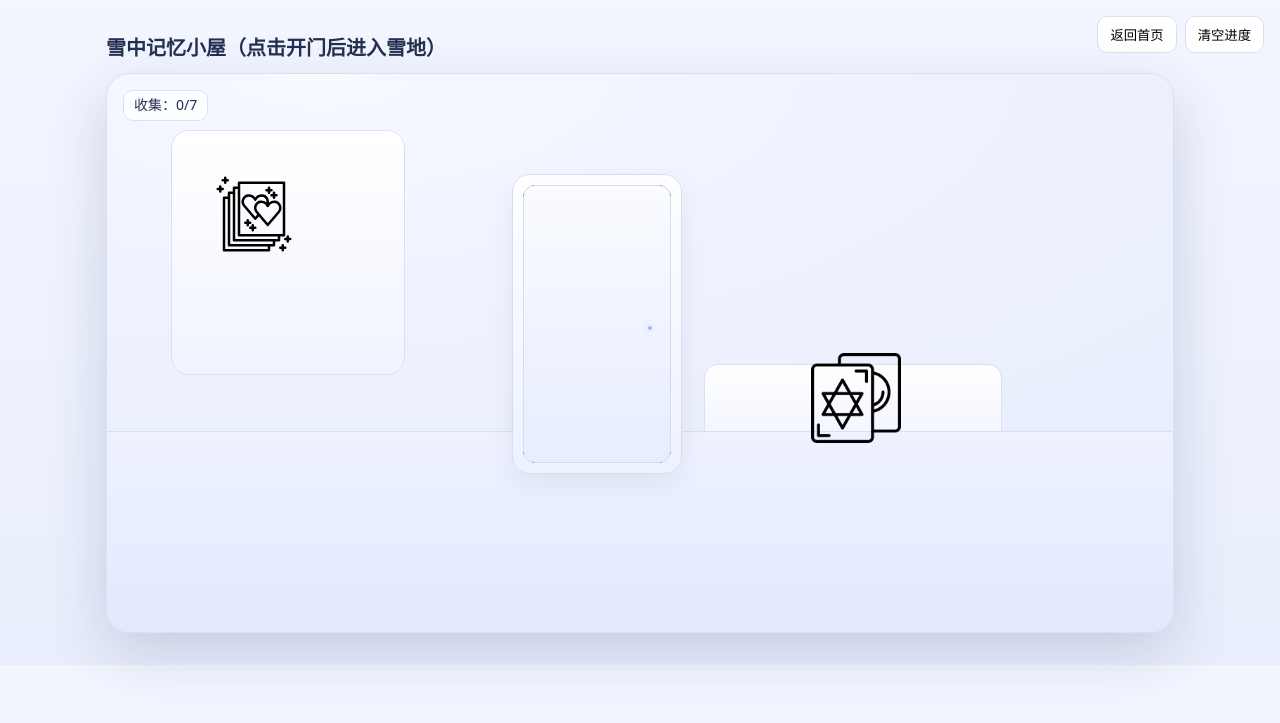
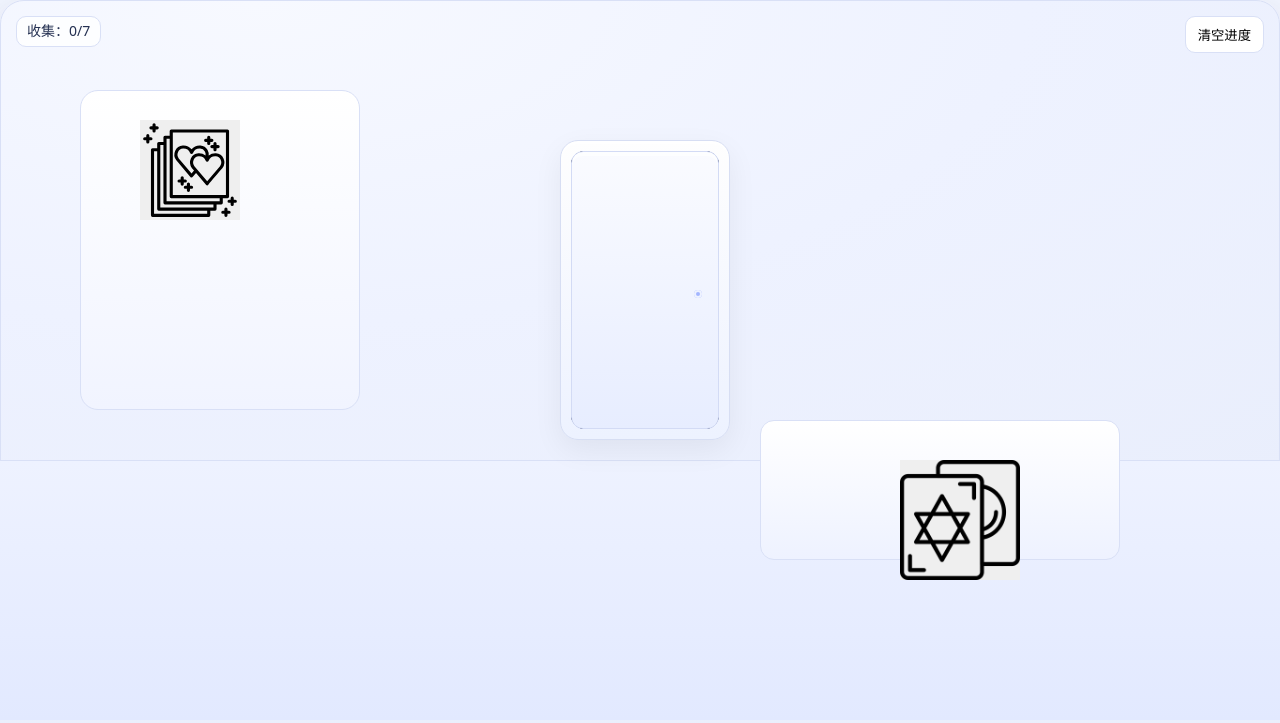
Before and after one commit to flyinyanzi/snow, a plain HTML site: page index.html in a window 1280 px wide. Drawn offline with Linux system fonts and the light colour scheme.

Commit message:
Update index.html
更新首页：相对位置固定

```diff
--- a/index.html
+++ b/index.html
@@ -1,123 +1,127 @@
+<!-- =====================
+File: index.html  （房间/首页 · 固定画布 1280×720）
+说明：
+1) 需要 /js/collect.js
+2) 素材：/assets/memory.svg, /assets/divination.png （可先用占位色）
+===================== -->
 <!doctype html>
 <html lang="zh-CN">
 <head>
   <meta charset="utf-8" />
-  <meta name="viewport" content="width=device-width, initial-scale=1" />
-  <title>房间之门 · 示例</title>
+  <meta name="viewport" content="width=device-width, initial-scale=1, viewport-fit=cover" />
+  <title>小房间 · 首页（固定画布）</title>
   <style>
-    :root{ --bg:#e9eefc; --room:#fff; --ink:#253152; --line:#d9e0f6; --shadow:0 20px 60px rgba(35,50,100,.18); --gold:#ffd899; --moon:#bcd0ff; }
-    *{box-sizing:border-box}
-    body{margin:0; font-family:ui-sans-serif,system-ui,-apple-system,Segoe UI,Roboto,Helvetica,Arial,"PingFang SC","Hiragino Sans",sans-serif; background:linear-gradient(180deg,#f3f6ff,#e9eefc); color:var(--ink);}
-    .wrap{max-width:1100px; margin:32px auto; padding:0 16px}
-    header{display:flex; justify-content:space-between; align-items:center; margin-bottom:12px}
-    h1{font-size:20px; margin:0}
-    .stage{position:relative; height:70vh; border-radius:24px; box-shadow:var(--shadow); background:radial-gradient(120% 90% at 20% 0%, #f7f9ff 0%, #eef2ff 50%, #e9eefc 100%); border:1px solid var(--line); overflow:hidden}
+    :root{ --line:#d9e0f6; --ink:#253152; --bg:#e9eefc; }
+    *{ box-sizing:border-box; }
+    html,body{ height:100%; }
+    body{ margin:0; background:linear-gradient(180deg,#f3f6ff,#e9eefc); font-family:ui-sans-serif,system-ui,-apple-system,Segoe UI,Roboto,Helvetica,Arial,"PingFang SC","Hiragino Sans",sans-serif; color:var(--ink); }
 
-    /* —— 房间地板与墙面 —— */
-    .floor{position:absolute; inset:auto 0 0 0; height:36%; background:linear-gradient(180deg,#eef2ff,#e2e9ff); border-top:1px solid #d8e0f6}
-    .bookshelf{position:absolute; left:6%; top:10%; width:22%; height:44%; background:linear-gradient(180deg,#ffffff,#f1f4ff); border:1px solid var(--line); border-radius:18px; box-shadow:inset 0 3px 0 rgba(255,255,255,.7)}
-    .desk{position:absolute; left:56%; top:52%; width:28%; height:18%; background:linear-gradient(180deg,#ffffff,#eef2ff); border:1px solid var(--line); border-radius:14px}
+    /* 外框：始终居中显示一个 16:9 舞台区域 */
+    #frame{ position:relative; width:min(100vw, 100svh * 16/9); height:calc(min(100vw, 100svh * 16/9) * 9/16); margin:0 auto; overflow:hidden; }
+    /* 固定画布：1280×720，内部元素全部用 px 定位 */
+    #world{ position:absolute; left:50%; top:50%; width:1280px; height:720px; transform-origin:center center; transform:translate(-50%,-50%) scale(1); }
 
-    /* —— 门主体 —— */
-    .door-wrap{position:absolute; left:38%; top:18%; width:170px; height:300px;}
+    /* —— 房间背景（占位形） —— */
+    .stage{ position:absolute; inset:0; border-radius:24px; border:1px solid var(--line); box-shadow:0 20px 60px rgba(35,50,100,.18); background:radial-gradient(120% 90% at 20% 0%, #f7f9ff 0%, #eef2ff 50%, #e9eefc 100%); overflow:hidden; }
+    .floor{ position:absolute; left:0; right:0; bottom:0; height:260px; background:linear-gradient(180deg,#eef2ff,#e2e9ff); border-top:1px solid var(--line); }
+    .bookshelf{ position:absolute; left:80px; top:90px; width:280px; height:320px; background:linear-gradient(180deg,#ffffff,#f1f4ff); border:1px solid var(--line); border-radius:18px; box-shadow:inset 0 3px 0 rgba(255,255,255,.7); }
+    .desk{ position:absolute; left:760px; top:420px; width:360px; height:140px; background:linear-gradient(180deg,#ffffff,#eef2ff); border:1px solid var(--line); border-radius:14px; }
 
-    .door{position:absolute; inset:0; border-radius:18px; background:linear-gradient(180deg,#fefefe,#edf2ff); border:1px solid #d7def3; box-shadow:0 10px 30px rgba(0,0,0,.06), inset 0 3px 0 rgba(255,255,255,.8); overflow:hidden; cursor:pointer}
-    /* 门框内侧的深色缝隙 */
-    .door::before{content:""; position:absolute; inset:10px; border-radius:14px; background:#0f1730; box-shadow: inset 0 0 0 1px #253369}
-
-    /* 门扇（可开合） */
-    .leaf{position:absolute; left:10px; top:10px; bottom:10px; width:calc(100% - 20px); transform-origin:left center; border-radius:12px; background:linear-gradient(180deg,#fafbff,#e7edff); border:1px solid #d3dbf5; box-shadow:inset 0 4px 0 rgba(255,255,255,.7)}
-    .leaf::after{content:""; position:absolute; right:16px; top:50%; width:8px; height:8px; border-radius:50%; background:#a2b5ff; box-shadow:0 0 0 2px #eef2ff inset}
-
-    /* 门缝光（写意光束） */
-    .glow{position:absolute; left:10px; top:10px; bottom:10px; width:3px; background:linear-gradient(180deg,transparent 0%, rgba(255,244,210,.9) 40%, rgba(255,244,210,.6) 70%, transparent 100%); filter:blur(0.4px); opacity:0; transition:opacity .35s ease}
-
-    /* 开门时从门内溢出的光雾 */
-    .beam{position:absolute; left:8px; top:20px; width:220px; height:260px; background:conic-gradient(from 270deg at 0 50%, rgba(255,218,140,.0), rgba(255,218,140,.35), rgba(255,245,210,.0)); filter:blur(18px); opacity:0; transform:translateX(-20px); transition:opacity .35s ease, transform .5s ease}
-
-    /* 小星屑 */
-    .spark{position:absolute; width:6px; height:6px; border-radius:50%; background:radial-gradient(circle,#fff,#ffdca8); box-shadow:0 0 10px 3px rgba(255,218,140,.55); opacity:0; transform:translateY(6px) scale(.6); animation:spark 2.2s ease-in-out infinite; animation-play-state:paused}
-    .spark:nth-child(1){left:26px; top:40px; animation-delay:.0s}
-    .spark:nth-child(2){left:44px; top:120px; animation-delay:.4s}
-    .spark:nth-child(3){left:18px; top:200px; animation-delay:.8s}
+    /* —— 门 —— */
+    .door-wrap{ position:absolute; left:560px; top:140px; width:170px; height:300px; }
+    .door{ position:absolute; inset:0; border-radius:18px; background:linear-gradient(180deg,#fefefe,#edf2ff); border:1px solid #d7def3; box-shadow:0 10px 30px rgba(0,0,0,.06), inset 0 3px 0 rgba(255,255,255,.8); overflow:hidden; cursor:pointer; }
+    .door::before{ content:""; position:absolute; inset:10px; border-radius:14px; background:#0f1730; box-shadow: inset 0 0 0 1px #253369; }
+    .leaf{ position:absolute; left:10px; top:10px; bottom:10px; width:calc(100% - 20px); transform-origin:left center; border-radius:12px; background:linear-gradient(180deg,#fafbff,#e7edff); border:1px solid #d3dbf5; box-shadow:inset 0 4px 0 rgba(255,255,255,.7); }
+    .leaf::after{ content:""; position:absolute; right:16px; top:50%; width:8px; height:8px; border-radius:50%; background:#a2b5ff; box-shadow:0 0 0 2px #eef2ff inset; }
+    .glow{ position:absolute; left:10px; top:10px; bottom:10px; width:3px; background:linear-gradient(180deg,transparent 0%, rgba(255,244,210,.9) 40%, rgba(255,244,210,.6) 70%, transparent 100%); filter:blur(.4px); opacity:0; transition:opacity .35s ease; }
+    .beam{ position:absolute; left:8px; top:20px; width:220px; height:260px; background:conic-gradient(from 270deg at 0 50%, rgba(255,218,140,.0), rgba(255,218,140,.35), rgba(255,245,210,.0)); filter:blur(18px); opacity:0; transform:translateX(-20px); transition:opacity .35s ease, transform .5s ease; }
+    .spark{ position:absolute; width:6px; height:6px; border-radius:50%; background:radial-gradient(circle,#fff,#ffdca8); box-shadow:0 0 10px 3px rgba(255,218,140,.55); opacity:0; transform:translateY(6px) scale(.6); animation:spark 2.2s ease-in-out infinite; animation-play-state:paused; }
+    .spark:nth-child(1){ left:26px; top:40px; animation-delay:.0s }
+    .spark:nth-child(2){ left:44px; top:120px; animation-delay:.4s }
+    .spark:nth-child(3){ left:18px; top:200px; animation-delay:.8s }
     @keyframes spark{ 0%,100%{opacity:0; transform:translateY(6px) scale(.6)} 40%{opacity:1; transform:translateY(-4px) scale(1)} }
-
-    /* 悬停微动画 */
-    .door:hover .leaf{transform:perspective(800px) rotateY(-6deg)}
-    .door:hover .glow{opacity:1}
-
-    /* 点击开门动画 */
-    .opening .leaf{animation:open 0.8s cubic-bezier(.2,.8,.2,1) forwards}
-    .opening .beam{opacity:1; transform:translateX(0)}
-    .opening .spark{animation-play-state:running}
+    .door:hover .leaf{ transform:perspective(800px) rotateY(-6deg); }
+    .door:hover .glow{ opacity:1; }
+    .opening .leaf{ animation:open .8s cubic-bezier(.2,.8,.2,1) forwards; }
+    .opening .beam{ opacity:1; transform:translateX(0); }
+    .opening .spark{ animation-play-state:running; }
     @keyframes open{ to { transform:perspective(800px) rotateY(-78deg) } }
 
-    /* 返回与计数 UI（可选） */
-    .ui{position:absolute; right:16px; top:16px; display:flex; gap:8px}
-    .btn{appearance:none; border:1px solid #d8e0f6; border-radius:10px; padding:8px 12px; background:#fff; cursor:pointer}
-    #collect-counter{position:absolute; left:16px; top:16px; background:#ffffffd8; border:1px solid #d8e0f6; border-radius:10px; padding:6px 10px; font:14px/1.2 system-ui}
+    /* —— 可收集元素（全部 px 定位） —— */
+    .collect{ position:absolute; background-size:contain; background-repeat:no-repeat; background-position:center; border:0; cursor:pointer; }
+    .book{ left:140px; top:120px; width:100px; height:100px; background-image:url('./assets/memory.svg'); }
+    .orb{  left:900px; top:460px; width:120px; height:120px; background-image:url('./assets/divination.png'); }
 
-    /* 书与水晶球（示例占位） */
-    .book{position:absolute; left:10%; top:18%; width:80px; height:80px; background:url('./assets/memory.svg') center/contain no-repeat; border:0; cursor:pointer}
-    .orb{ position:absolute; left:66%; top:50%; width:90px; height:90px; background:url('./assets/divination.png') center/contain no-repeat; border:0; cursor:pointer}
+    /* 右上角按钮 */
+    .ui{ position:absolute; right:16px; top:16px; display:flex; gap:8px; z-index:5; }
+    .btn{ appearance:none; border:1px solid var(--line); border-radius:10px; padding:8px 12px; background:#fff; cursor:pointer; }
+
+    /* 计数条（可选） */
+    #collect-counter{ position:absolute; left:16px; top:16px; background:#ffffffd8; border:1px solid var(--line); border-radius:10px; padding:6px 10px; font:14px/1.2 system-ui; z-index:5; }
   </style>
 </head>
 <body>
-  <div class="wrap">
-    <header>
-      <h1>雪中记忆小屋（点击开门后进入雪地）</h1>
+  <div id="frame">
+    <div id="world">
+      <div class="stage"></div>
+      <div class="floor"></div>
+      <div class="bookshelf"></div>
+      <div class="desk"></div>
+
+      <div id="collect-counter">收集：<span data-count>0</span>/<span data-total>7</span></div>
       <div class="ui">
-        <button class="btn" onclick="location.href='index.html'">返回首页</button>
         <button class="btn" data-reset-collect>清空进度</button>
       </div>
-    </header>
 
-    <section class="stage" aria-label="房间">
-      <!-- 计数提示 -->
-      <div id="collect-counter">收集：<span data-count>0</span>/<span data-total>7</span></div>
+      <!-- 回忆录入口（计入收集，保持原色） -->
+      <button class="collect book" data-id="book-memory" data-link="memory.html" data-keepcolor="1" aria-label="书架上的书（回忆录）"></button>
+      <!-- 掷筊入口（计入收集，保持原色） -->
+      <button class="collect orb"  data-id="crystal-divination" data-link="divination.html" data-keepcolor="1" aria-label="水晶球（掷筊）"></button>
 
-      <div class="bookshelf"></div>
-      <div class="desk"></div>
-      <div class="floor"></div>
-
-      <!-- 书（回忆录入口，计入收集，保持原色） -->
-      <button class="collect book" data-id="book-memory" data-link="memory.html" data-keepcolor="1" aria-label="书架上的书（回忆录）"></button>
-
-      <!-- 水晶球（掷筊入口，计入收集，保持原色） -->
-      <button class="collect orb" data-id="crystal-divination" data-link="divination.html" data-keepcolor="1" aria-label="水晶球（掷筊）"></button>
-
-      <!-- 门（非收集项；若想计入收集，可加 .collect 与 data-id） -->
+      <!-- 门：点击播放动画后跳转雪地 -->
       <div class="door-wrap" aria-label="通往雪地的门">
         <div class="door" id="door">
           <div class="leaf"></div>
           <div class="glow"></div>
           <div class="beam"></div>
-          <!-- 写意星屑（3颗） -->
           <div class="spark"></div>
           <div class="spark"></div>
           <div class="spark"></div>
         </div>
       </div>
-    </section>
+    </div>
   </div>
 
-  <!-- 收集脚本（会话内计数） -->
-  <script defer src="./js/collect.js"></script>
   <script>
-    // 点击门：先播放开门动画，再跳转到雪地
+    // 固定画布缩放：把 1280×720 的 world 等比缩放到 frame 内
+    (function(){
+      const DESIGN_W = 1280, DESIGN_H = 720;
+      const frame = document.getElementById('frame');
+      const world = document.getElementById('world');
+      function layout(){
+        const vw = Math.max(document.documentElement.clientWidth,  window.innerWidth  || 0);
+        const vh = Math.max(document.documentElement.clientHeight, window.innerHeight || 0);
+        const w = Math.min(vw, vh * 16/9);
+        const h = w * 9/16;
+        frame.style.width = w + 'px';
+        frame.style.height = h + 'px';
+        const scale = Math.min(w / DESIGN_W, h / DESIGN_H);
+        world.style.transform = `translate(-50%, -50%) scale(${scale})`;
+      }
+      layout();
+      window.addEventListener('resize', layout);
+      window.addEventListener('orientationchange', layout);
+    })();
+
+    // 门开 → 跳雪地
     const door = document.getElementById('door');
     let opening = false;
     door.addEventListener('click', () => {
-      if(opening) return;
-      opening = true;
+      if(opening) return; opening = true;
       door.classList.add('opening');
-      // 800ms 对齐 @keyframes open 的时长
       setTimeout(()=> { window.location.href = 'snow.html'; }, 820);
     });
-
-    // 如果希望门也算收集项：
-    // 给 .door-wrap 添加 class="collect" 和 data-id="room-door"
-    // 并在 JS 中把跳转逻辑绑定到 .door-wrap 的第二次点击（已收集后）
   </script>
+  <script defer src="./js/collect.js"></script>
 </body>
 </html>
```
